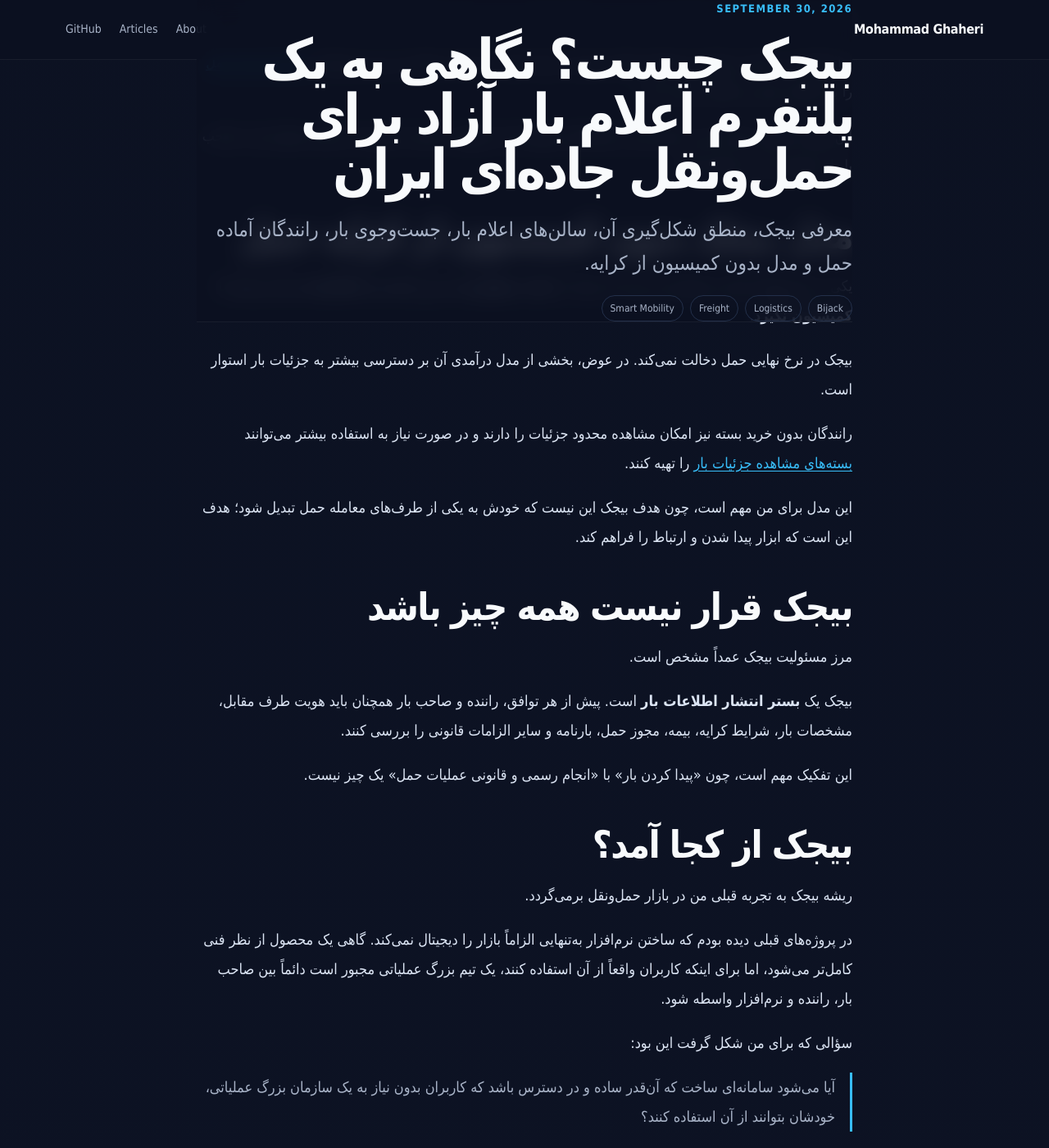
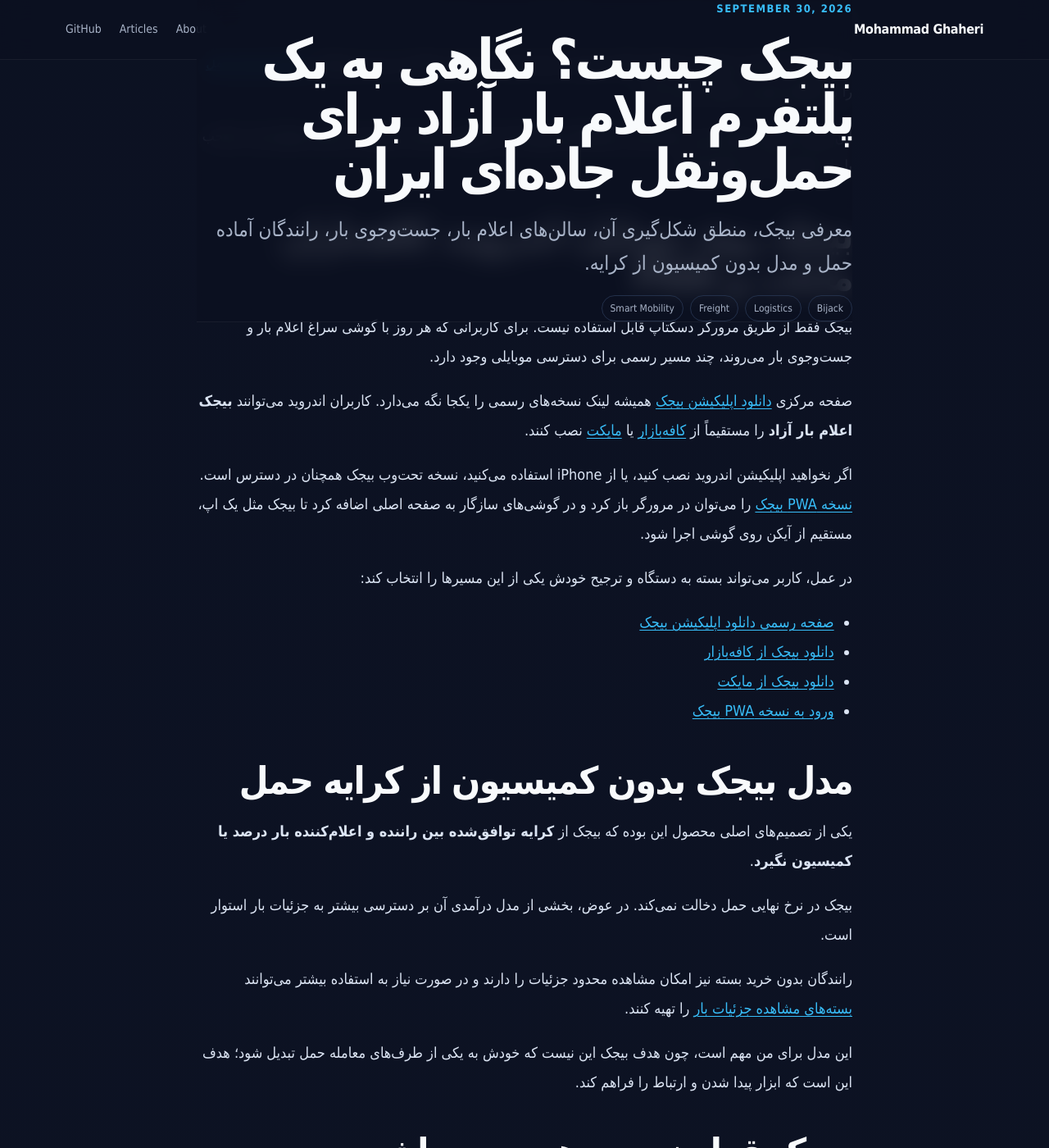
Before and after one commit to MohammadGhaheri/mohammadghaheri.github.io, a Jekyll site: the page built from _posts/2026-09-30-bijack-open-load-board-iran.md, in a window 1280 px wide and 1400 px high, scrolled down 3217 px. Shown: the whole window at 82% size. Built offline with Jekyll 4.4.1, drawn with Linux system fonts in a browser that asks for light colours.

Commit message:
Add Bijack app download links

```diff
--- a/_posts/2026-09-30-bijack-open-load-board-iran.md
+++ b/_posts/2026-09-30-bijack-open-load-board-iran.md
@@ -85,6 +85,21 @@
 
 این قابلیت تلاش می‌کند سمت دیگر بازار را هم قابل مشاهده کند: ظرفیت حملی که وجود دارد ولی ممکن است صاحب بار از حضور آن خبر نداشته باشد.
 
+## بیجک روی موبایل؛ اندروید، کافه‌بازار، مایکت و PWA
+
+بیجک فقط از طریق مرورگر دسکتاپ قابل استفاده نیست. برای کاربرانی که هر روز با گوشی سراغ اعلام بار و جست‌وجوی بار می‌روند، چند مسیر رسمی برای دسترسی موبایلی وجود دارد.
+
+صفحه مرکزی [دانلود اپلیکیشن بیجک](https://bijack.ir/download-bijack-app/) همیشه لینک نسخه‌های رسمی را یکجا نگه می‌دارد. کاربران اندروید می‌توانند **بیجک اعلام بار آزاد** را مستقیماً از [کافه‌بازار](https://cafebazaar.ir/app/ir.bijack.app) یا [مایکت](https://myket.ir/app/ir.bijack.app) نصب کنند.
+
+اگر نخواهید اپلیکیشن اندروید نصب کنید، یا از iPhone استفاده می‌کنید، نسخه تحت‌وب بیجک همچنان در دسترس است. [نسخه PWA بیجک](https://bijack.ir/app/) را می‌توان در مرورگر باز کرد و در گوشی‌های سازگار به صفحه اصلی اضافه کرد تا بیجک مثل یک اپ، مستقیم از آیکن روی گوشی اجرا شود.
+
+در عمل، کاربر می‌تواند بسته به دستگاه و ترجیح خودش یکی از این مسیرها را انتخاب کند:
+
+- [صفحه رسمی دانلود اپلیکیشن بیجک](https://bijack.ir/download-bijack-app/)
+- [دانلود بیجک از کافه‌بازار](https://cafebazaar.ir/app/ir.bijack.app)
+- [دانلود بیجک از مایکت](https://myket.ir/app/ir.bijack.app)
+- [ورود به نسخه PWA بیجک](https://bijack.ir/app/)
+
 ## مدل بیجک بدون کمیسیون از کرایه حمل
 
 یکی از تصمیم‌های اصلی محصول این بوده که بیجک از **کرایه توافق‌شده بین راننده و اعلام‌کننده بار درصد یا کمیسیون نگیرد**.
```
